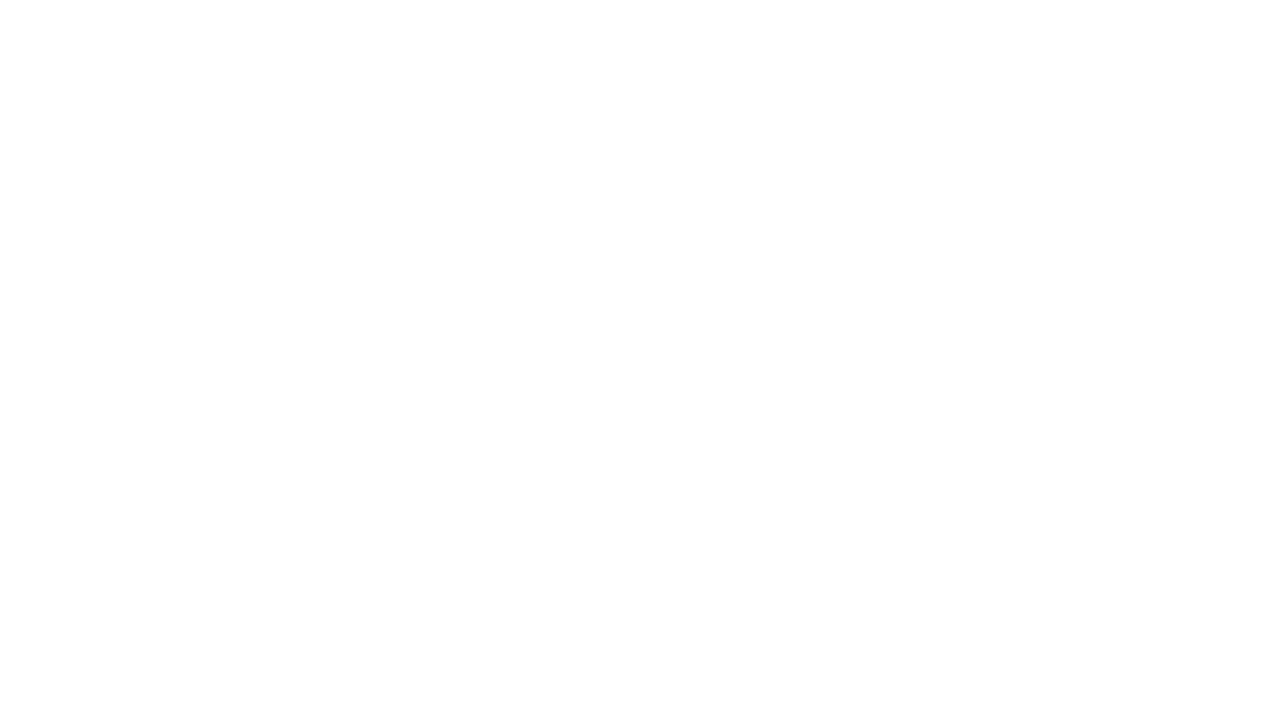
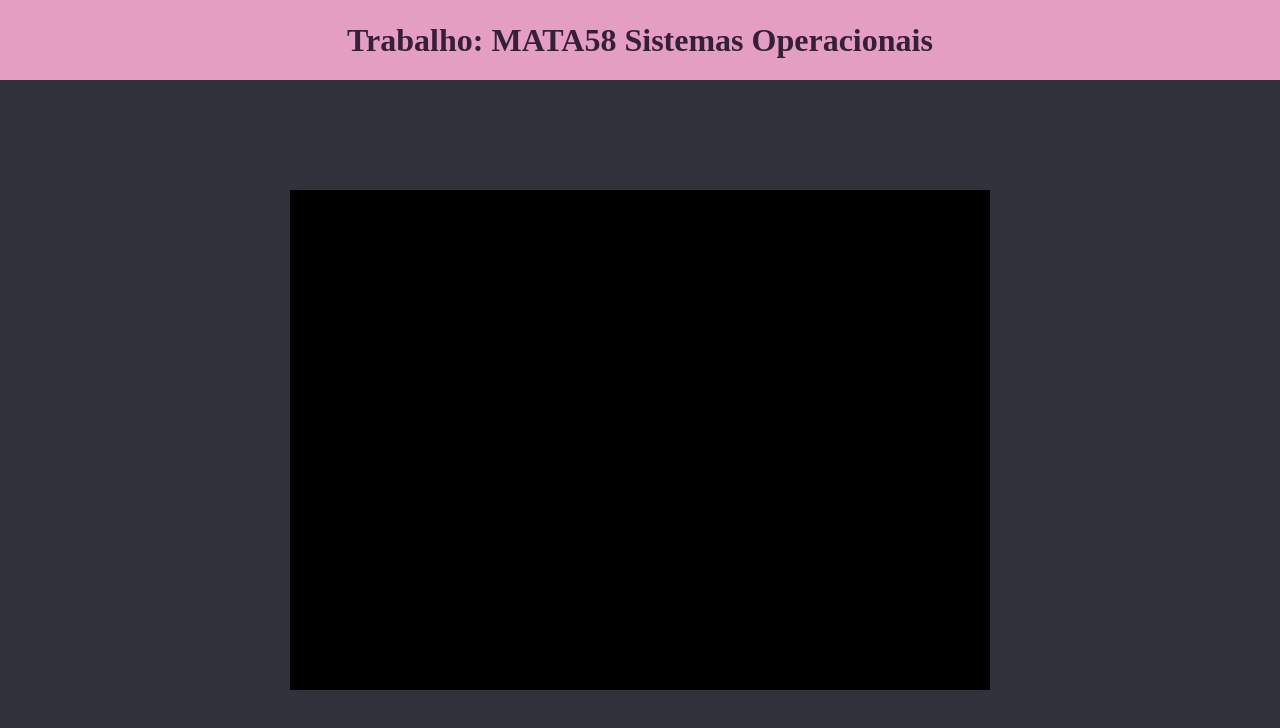
Before and after one commit to alvaroxsouza/so_trabalho, a website with bundled scripts: page src/index.html in a window 1280 px wide. Built offline with nearby package versions, Linux system fonts and the light colour scheme; files whose address does not match are found by name.

Commit message:
Aplicando o Three.JS e colocando para funcionar, renderizando a janela

```diff
--- a/Assets/css/style.css
+++ b/Assets/css/style.css
@@ -0,0 +1,39 @@
+
+* {
+    margin: 0;
+}
+
+body {
+    height: 100vh;
+}
+
+.title {
+    display: flex;
+    flex-direction: column;
+    justify-content: center;
+    background-color: #e39ec1;
+    min-height: 10%;
+}
+
+h1 {
+    display: flex;
+    flex-direction: row;
+    justify-content: center;
+    color: #371F39;
+}
+
+#body-content {
+    min-height: 90%;
+    background-color: #2F323A;
+
+    display: flex;
+    flex-direction: column;
+    justify-content: center;
+}
+
+#canvas-three {
+    display: flex;
+    flex-direction: row;
+    justify-content: center;
+    color: #371F39;
+}
--- a/src/index.html
+++ b/src/index.html
@@ -4,11 +4,19 @@
     <meta charset="UTF-8">
     <meta http-equiv="X-UA-Compatible" content="IE=edge">
     <meta name="viewport" content="width=device-width, initial-scale=1.0">
-    <title>Document</title>
+    <script src="../node_modules/three/build/three.module.js"></script>
+    <script type="module" src="./main.js"></script>
+    <link rel="stylesheet" href="../Assets/css/style.css">
+    <title>Trabalho SO</title>
 </head>
 <body>
-    <div id="three-canvas">
+    <div class="title">
+        <h1> Trabalho: MATA58 Sistemas Operacionais </h1>
+    </div>
+    <div id="body-content">
+        <div id="canvas-three">
 
+        </div>
     </div>
 </body>
 </html>
--- a/src/main.js
+++ b/src/main.js
@@ -0,0 +1,32 @@
+import * as THREE from '../node_modules/three/build/three.module.js';
+
+var scene, renderer, camera;
+
+var botaoDeIniciar = document.getElementById('iniciar-botao')
+
+function init() {
+
+	renderer = new THREE.WebGLRenderer();
+
+	renderer.setClearColor(new THREE.Color(0.0, 0.0, 0.0));
+
+    const element = document.getElementById('canvas-three')
+
+	renderer.setSize(700, 500);
+
+	element.appendChild(renderer.domElement);
+
+	scene = new THREE.Scene();
+	camera = new THREE.PerspectiveCamera( 45.0, window.innerWidth/window.innerHeight, 0.01, 20000.0);
+
+    renderer.render(scene, camera);
+
+	// render();
+};
+
+
+function render() {
+	requestAnimationFrame(render);
+}
+
+init();
```
